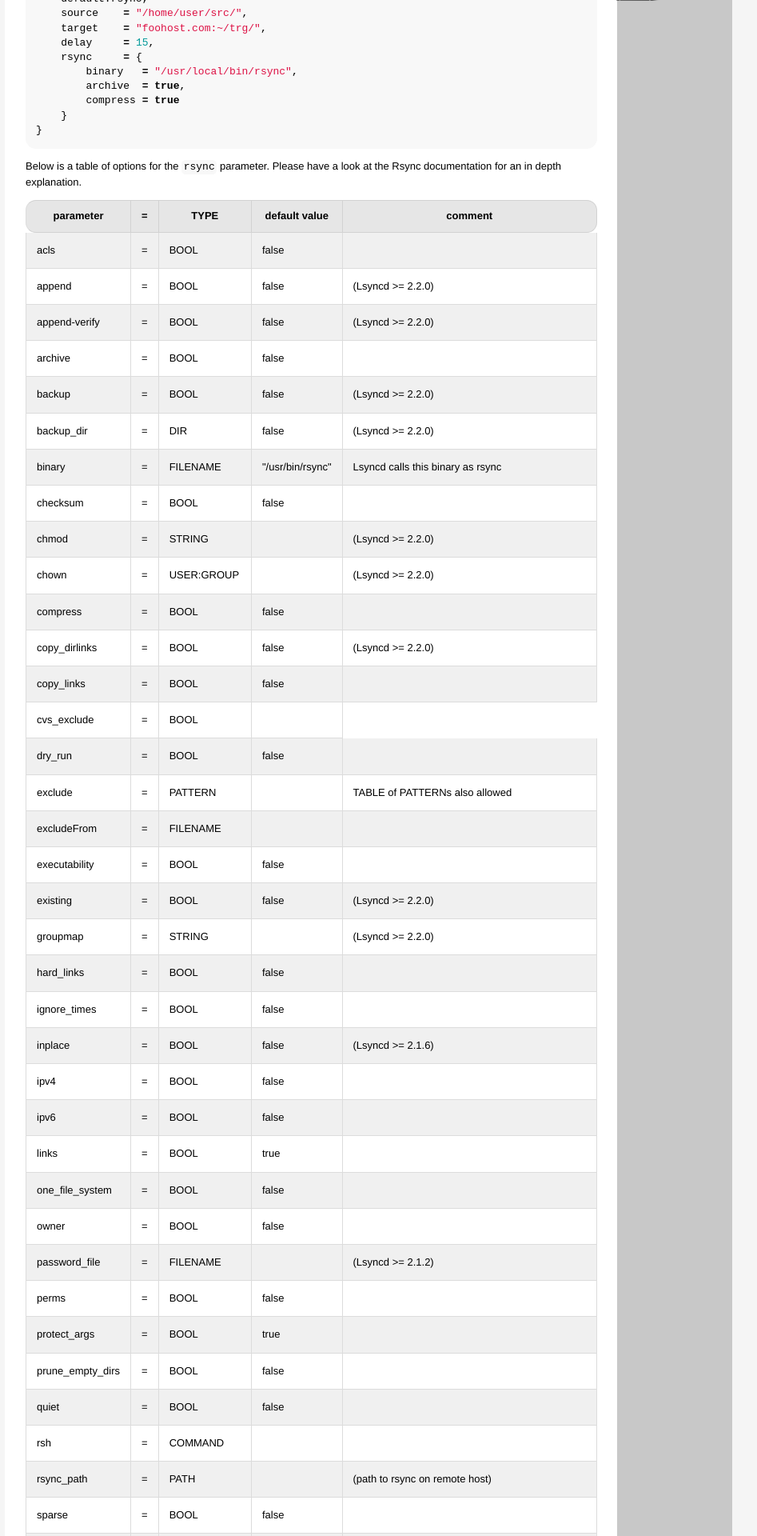
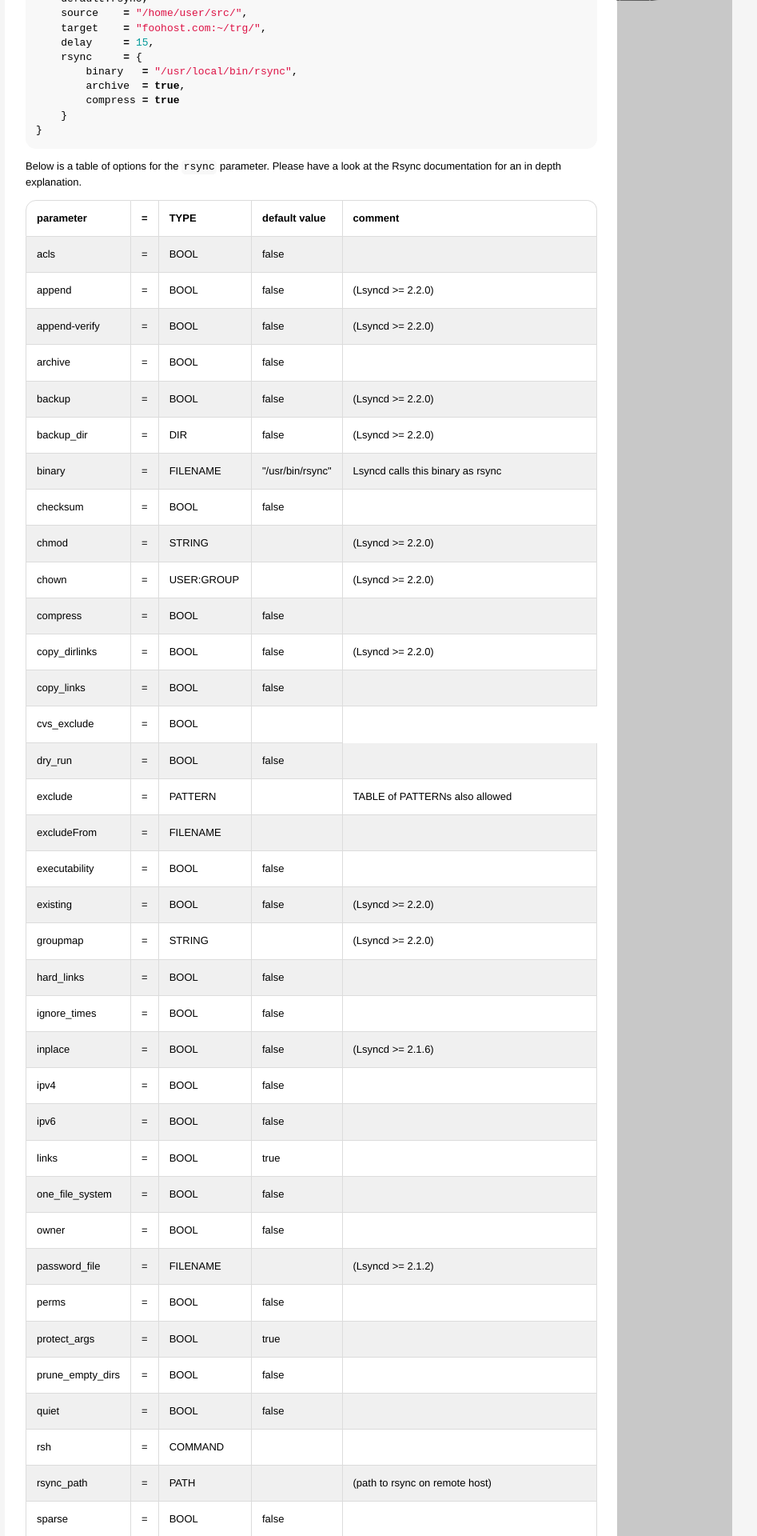
Before and after one commit to lsyncd/lsyncd, a Jekyll site: the page built from manual/config/layer4/index.md, in a window 1280 px wide. Shown: the part 899-2819 px from the top of the page at 80% size, without its empty margins (179-1126 px from the left). Built offline with Jekyll 4.4.1, drawn with Linux system fonts in a browser that asks for light colours.

Commit message:
Update index.md

````diff
--- a/manual/config/layer4/index.md
+++ b/manual/config/layer4/index.md
@@ -61,12 +61,12 @@ sync {
 Below is a table of options for the ```rsync``` parameter. Please have a look at the Rsync documentation for an in depth explanation.
 
 <table>
- <tr><th> parameter
-</th><th> =
-</th><th> TYPE
-</th><th> default value
-</th><th> comment
-</th></tr>
+<tr><td> <b>parameter</b>
+</td><td> <b>=</b>
+</td><td> <b>TYPE</b>
+</td><td> <b>default value</b>
+</td><td> <b>comment</b>
+</td></tr>
 
  <tr><td> acls
 </td><td> =
````
